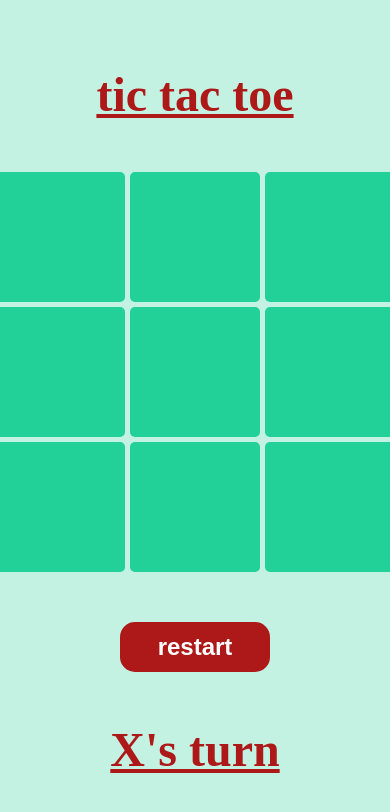
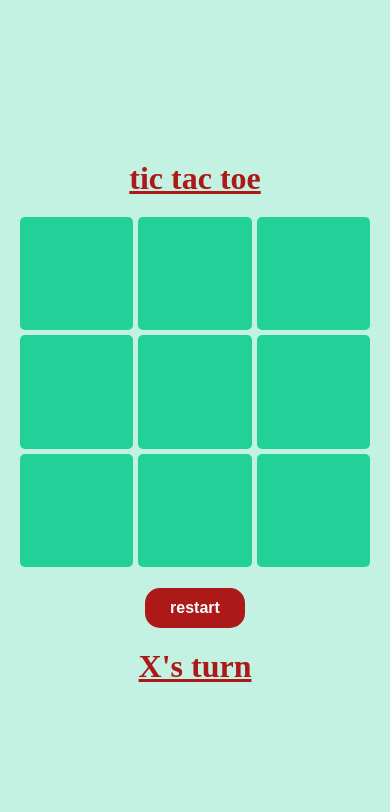
Before and after one commit to priyanshu-vishwakarma-hue/tic_tac_toe, a plain HTML site: page tic_tac_toe/index.html in a window 390 px wide. Drawn offline with Linux system fonts and the light colour scheme.

Commit message:
added_response.css

```diff
--- a/tic_tac_toe/style.css
+++ b/tic_tac_toe/style.css
@@ -5,6 +5,7 @@
 }
 body{
     height: 100vh;
+    max-width: 100vw;
     background-color: rgb(195, 241, 226);
     display: flex;
     flex-direction: column;
@@ -15,6 +16,7 @@ body{
 h1{
     color: rgb(173, 24, 24);
     font-size: 3rem;
+    text-align: center;
     text-decoration: underline ;
 }
 .container{
@@ -55,3 +57,28 @@ h1{
     cursor: pointer;
     background-color: rgb(99, 26, 26);
 }
+
+@media screen and (max-width: 400px) {
+    .container{
+        width: 90vw;
+        height: 90vw;
+    }
+    h1{
+        font-size: 2rem;
+    }
+    #restart{
+        width: 100px;
+        height: 40px;
+        font-size: 1rem;
+    }
+    body {
+        height: 100vh;
+        max-width: 100vw;
+        background-color: rgb(195, 241, 226);
+        display: flex;
+        flex-direction: column;
+        justify-content: center;
+        gap: 20px;
+        align-items: center;
+    }
+}
```
